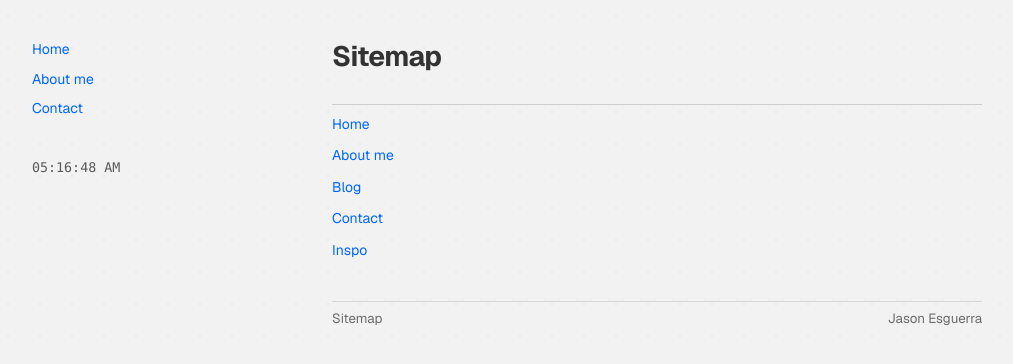
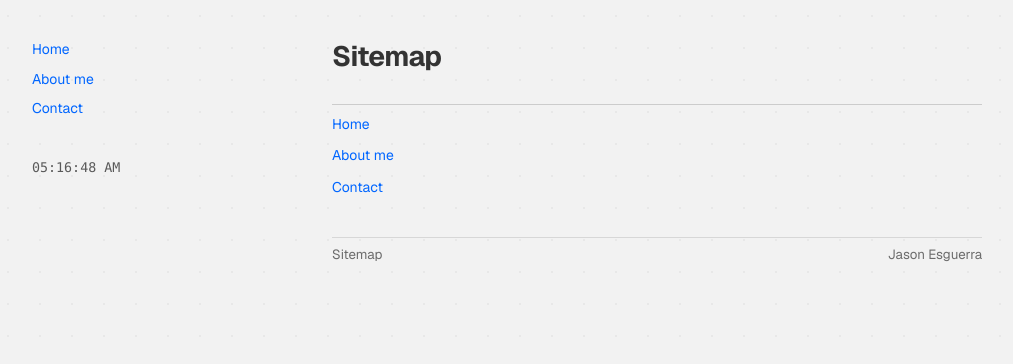
Before and after one commit to jasonesg/jasonesg-next, a Next.js app: page /sitemap in a window 1280 px wide. Shown: the top 364 px of the page, without its empty margins (8-1021 px from the left). Built offline with nearby package versions, Linux system fonts and the light colour scheme.

Commit message:
Update page.jsx

```diff
--- a/src/app/sitemap/page.jsx
+++ b/src/app/sitemap/page.jsx
@@ -4,9 +4,7 @@ import Link from "next/link";
 const pages = [
     { href: "/", label: "Home" },
     { href: "/about", label: "About me" },
-    { href: "/blog", label: "Blog" },
     { href: "/contact", label: "Contact" },
-    { href: "/inspo", label: "Inspo" },
 ];
 
 export default function Sitemap() {
```
